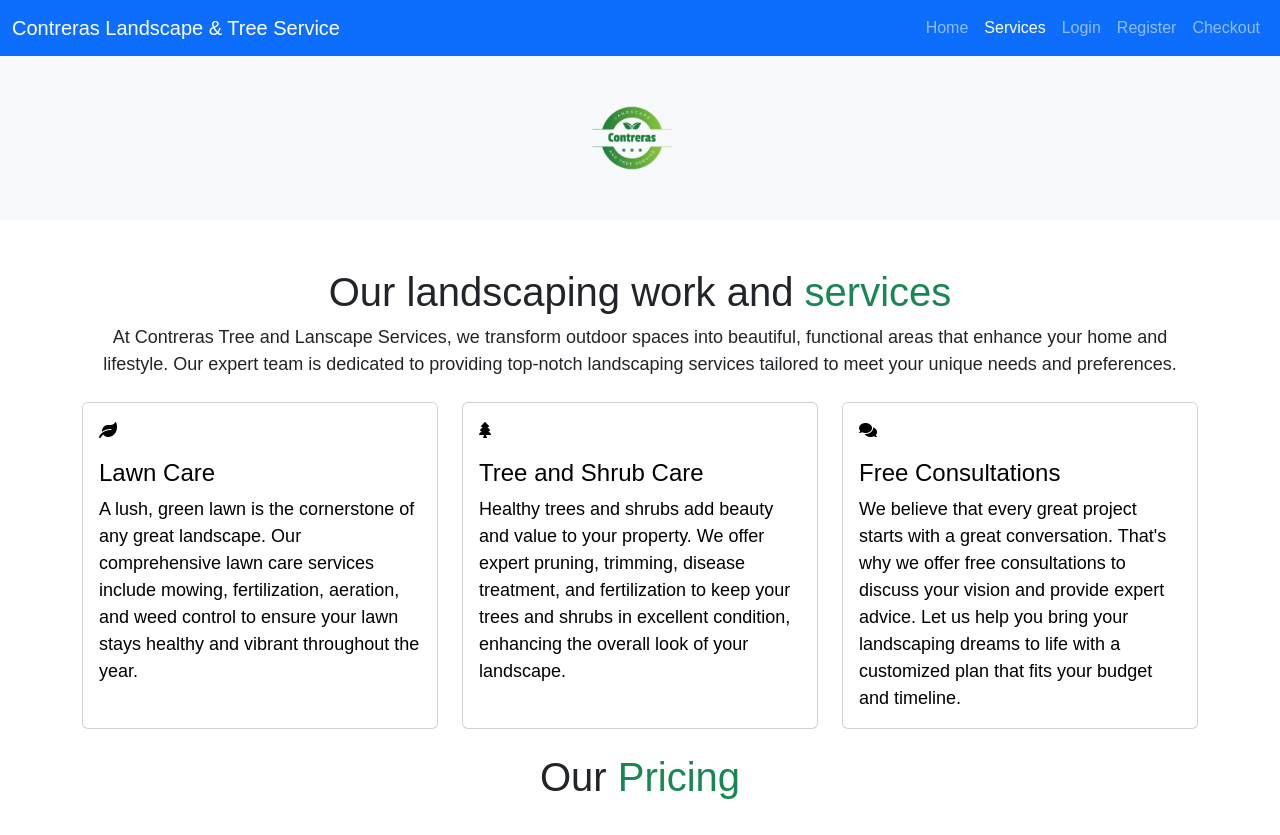
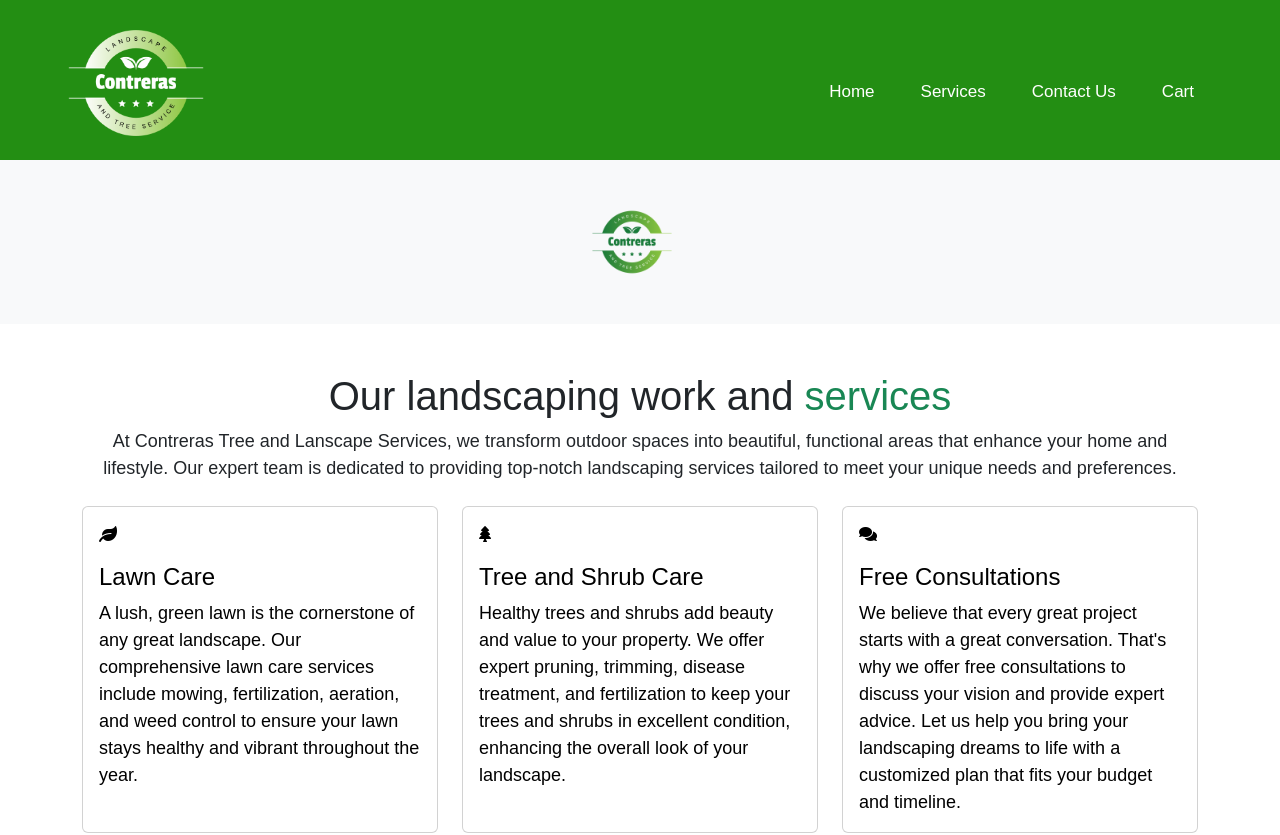
Before and after one commit to Practical-Seaweed/contreras_landscape_capstone, a plain HTML site: page services.html in a window 1280 px wide. Shown: the top 835 px of the page. Drawn offline with nearby package versions, Linux system fonts and the light colour scheme.

Commit message:
Rohan (#17)
* added hello

* service page in progress

* In progress

* Revert "In progress"

This reverts commit e56358b1cfca70a9c4e5c3fd03d2dca5dec51af9.

* image errors

* fixed styling

* fixed styling

* made few changes

* service page completed

---------

Co-authored-by: Clarence Jordan <clarencejordan087@gmail.com>

```diff
--- a/css/services.css
+++ b/css/services.css
@@ -61,3 +61,43 @@
 .footer .spacing {
   margin-top: 1rem;
 }
+
+/* Nav bar css */
+.navbar {
+  background-color: #158704ef;
+  width: auto;
+  height: 160px;
+}
+
+ul {
+  list-style: none;
+  float: right;
+  display: flex;
+}
+
+li {
+  float: right;
+  padding: 30px;
+  text-decoration: none;
+  font-size: 17px;
+  font-weight: 500;
+  list-style: none;
+  margin-bottom: -5%;
+  margin-left: -3%;
+}
+
+li :hover {
+  background-color: rgba(0, 0, 0, 0.3);
+  border-radius: 5px;
+}
+
+a {
+  text-decoration: none;
+  color: white;
+  float: right;
+}
+
+.logo-img-a {
+  margin-left: 30%;
+  margin-top: -6%;
+}
--- a/services.html
+++ b/services.html
@@ -18,6 +18,7 @@
     />
     <link rel="stylesheet" href="css/services.css" />
     <link rel="stylesheet" href="css/styles.css" />
+
     <link
       rel="stylesheet"
       href="https://cdn.jsdelivr.net/npm/bootstrap-icons@1.11.3/font/bootstrap-icons.min.css"
@@ -25,50 +26,23 @@
   </head>
 
   <body>
-    <header>
-      <nav class="navbar navbar-expand-lg bg-primary" data-bs-theme="dark">
-        <div class="container-fluid">
-          <a class="navbar-brand" href="index.html"
-            >Contreras Landscape & Tree Service</a
-          >
-          <button
-            class="navbar-toggler"
-            type="button"
-            data-bs-toggle="collapse"
-            data-bs-target="#navbarSupportedContent"
-            aria-controls="navbarSupportedContent"
-            aria-expanded="false"
-            aria-label="Toggle navigation"
-          >
-            <span class="navbar-toggler-icon"></span>
-          </button>
-          <div class="collapse navbar-collapse" id="navbarSupportedContent">
-            <ul class="navbar-nav ms-auto mb-2 mb-lg-0">
-              <li class="nav-item">
-                <a class="nav-link" href="index.html">Home</a>
-              </li>
-              <li class="nav-item">
-                <a
-                  class="nav-link active"
-                  aria-current="page"
-                  href="services.html"
-                  >Services</a
-                >
-              </li>
-              <li class="nav-item">
-                <a class="nav-link" href="login.html">Login</a>
-              </li>
-              <li class="nav-item">
-                <a class="nav-link" href="register.html">Register</a>
-              </li>
-              <li class="nav-item">
-                <a class="nav-link" href="checkout.html">Checkout</a>
-              </li>
-            </ul>
-          </div>
-        </div>
-      </nav>
-    </header>
+    <!-- navigation bar -->
+    <nav class="navbar">
+      <a href="index.html"
+        ><img
+          class="logo-img-a"
+          style="height: 170px"
+          src="images/logomain.png"
+      /></a>
+      <a href="index.html"></a>
+
+      <ul>
+        <li><a href="index.html">Home</a></li>
+        <li><a href="services.html">Services</a></li>
+        <li><a href="contact.html">Contact Us</a></li>
+        <li><a href="checkout.html">Cart</a></li>
+      </ul>
+    </nav>
 
     <div class="header">
       <div class="logo">
```
